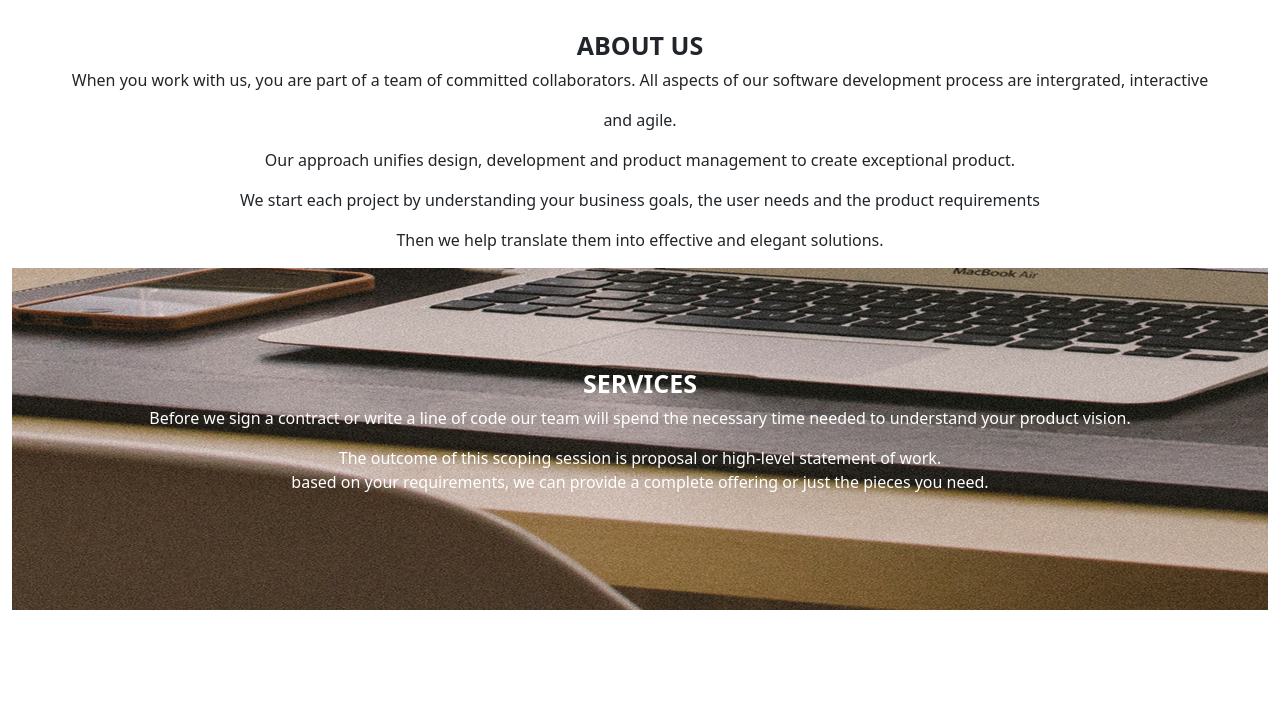
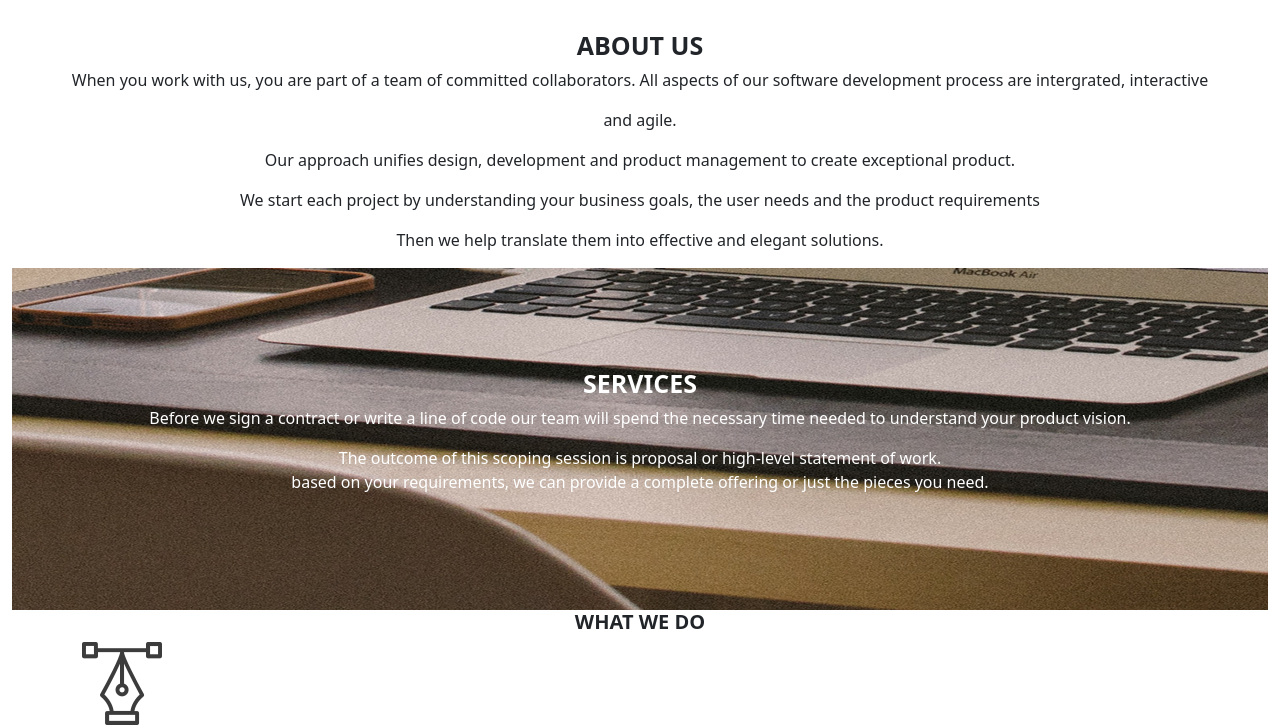
Before and after one commit to Maalim18/delani-studio, a plain HTML site: page index.html in a window 1280 px wide. Shown: the part 618-1343 px from the top of the page. Before the commit the page ends 1228 px from the top, so only its background shows below. Drawn offline with Linux system fonts and the light colour scheme.

Commit message:
add container div

```diff
--- a/index.html
+++ b/index.html
@@ -23,7 +23,7 @@
             <img src="/assets/mouse_click.png"  class="image-click">
         </div>
     </div>
-    <div class="contain">
+      <div class="contain">
         <div class="intro">
             <h2>ABOUT US</h2>
             <p>When you work with us, you are part of a team of committed collaborators. All aspects of our software development process are intergrated, interactive </p>
@@ -37,6 +37,12 @@
                 <p>Before we sign a contract or write a line of code our team will spend the necessary time needed to understand your product vision.</p>
                 <p>The outcome of this scoping session is proposal or high-level statement of work. <br>based on your requirements, we can provide a complete offering or just the pieces you need.</p>
             </div>
+            <div class="container">
+                <h3 id="hide">WHAT WE DO</h3>
+                <div class="row">
+                 <div class="col-md-4">
+                     <div class="design">
+                         <img src="./assets/services_icons/design_icon.png" alt="">
 
 
 
```
